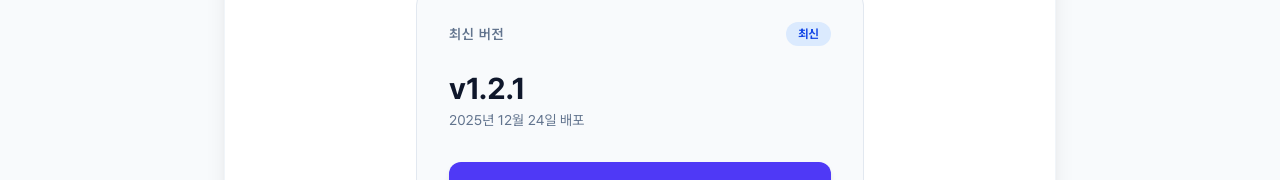
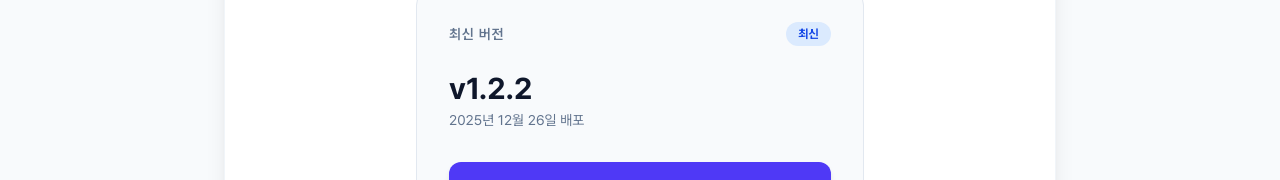
Before and after one commit to pobydev/classzle-guide, a Next.js app: page /download in a window 1280 px wide. Shown: the part 456-636 px from the top of the page. Built offline with nearby package versions, Linux system fonts and the light colour scheme.

Commit message:
Update download page for v1.2.2

```diff
--- a/src/app/download/page.tsx
+++ b/src/app/download/page.tsx
@@ -25,12 +25,12 @@ export default function DownloadPage() {
                             </div>
 
                             <div className="text-left mb-8">
-                                <div className="text-3xl font-bold text-slate-900">v1.2.1</div>
-                                <div className="text-sm text-slate-500 mt-1">2025년 12월 24일 배포</div>
+                                <div className="text-3xl font-bold text-slate-900">v1.2.2</div>
+                                <div className="text-sm text-slate-500 mt-1">2025년 12월 26일 배포</div>
                             </div>
 
                             <a
-                                href="https://github.com/pobydev/Classzle/releases/download/v1.2.1/Classzle.Setup.1.2.1.exe"
+                                href="https://github.com/pobydev/Classzle/releases/download/v1.2.2/Classzle.Setup.1.2.2.exe"
                                 className="w-full py-4 bg-indigo-600 text-white rounded-xl font-bold text-lg shadow-md hover:bg-indigo-700 hover:scale-[1.02] transition flex items-center justify-center gap-2"
                             >
                                 <Download className="w-5 h-5" />
```
